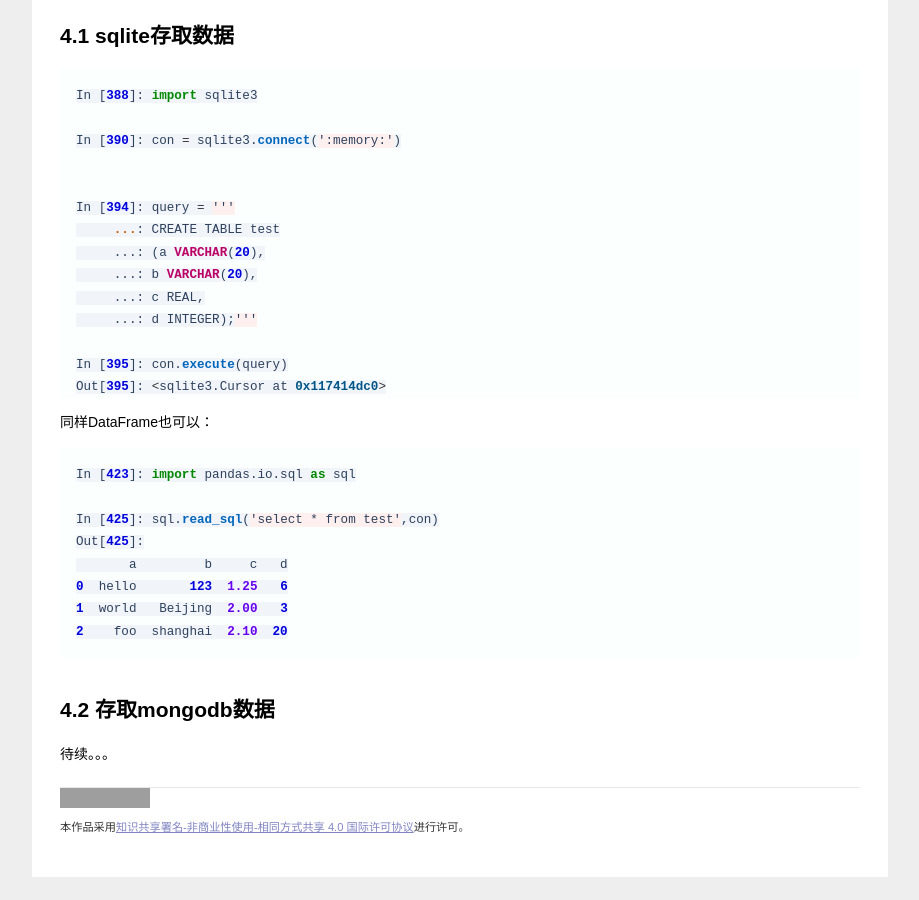
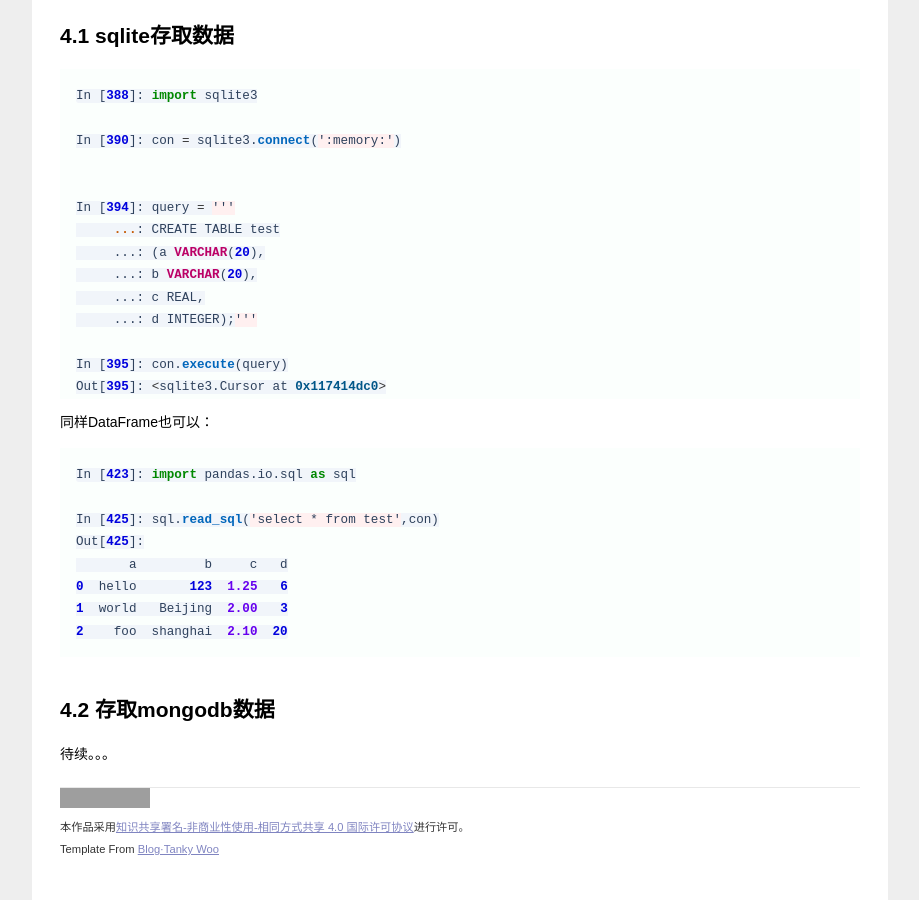
Before and after one commit to yangfeiffei/yangfeiffei.github.io, a Jekyll site: the page built from _posts/2017-2-4-python数据分析-pandas数据加载存储等.md, in a window 1280 px wide and 900 px high, scrolled down 7852 px. Shown: the whole window, without its empty margins (180-1099 px from the left). Built offline with Jekyll 4.4.1, drawn with Linux system fonts in a browser that asks for light colours; nearby versions of some CDN libraries; comment, search, counter and statistics services are not loaded; before the commit the page ends 8729 px from its top, so only the background shows below that; grey boxes are pictures that could not be loaded.

Commit message:
change theme for blog.

```diff
--- a/_layouts/default.html
+++ b/_layouts/default.html
@@ -46,6 +46,8 @@
             <div class="license">
               <p>
                 <a rel="license" href="http://creativecommons.org/licenses/by-nc-sa/4.0/"><img alt="知识共享许可协议" style="border-width:0" src="https://i.creativecommons.org/l/by-nc-sa/4.0/80x15.png" /></a><br />本作品采用<a rel="license" href="http://creativecommons.org/licenses/by-nc-sa/4.0/">知识共享署名-非商业性使用-相同方式共享 4.0 国际许可协议</a>进行许可。
+              </br>
+              Template From <a href="https://blog.tankywoo.com/">Blog·Tanky Woo</a>
               </p>
             </div>
           </div>
```
